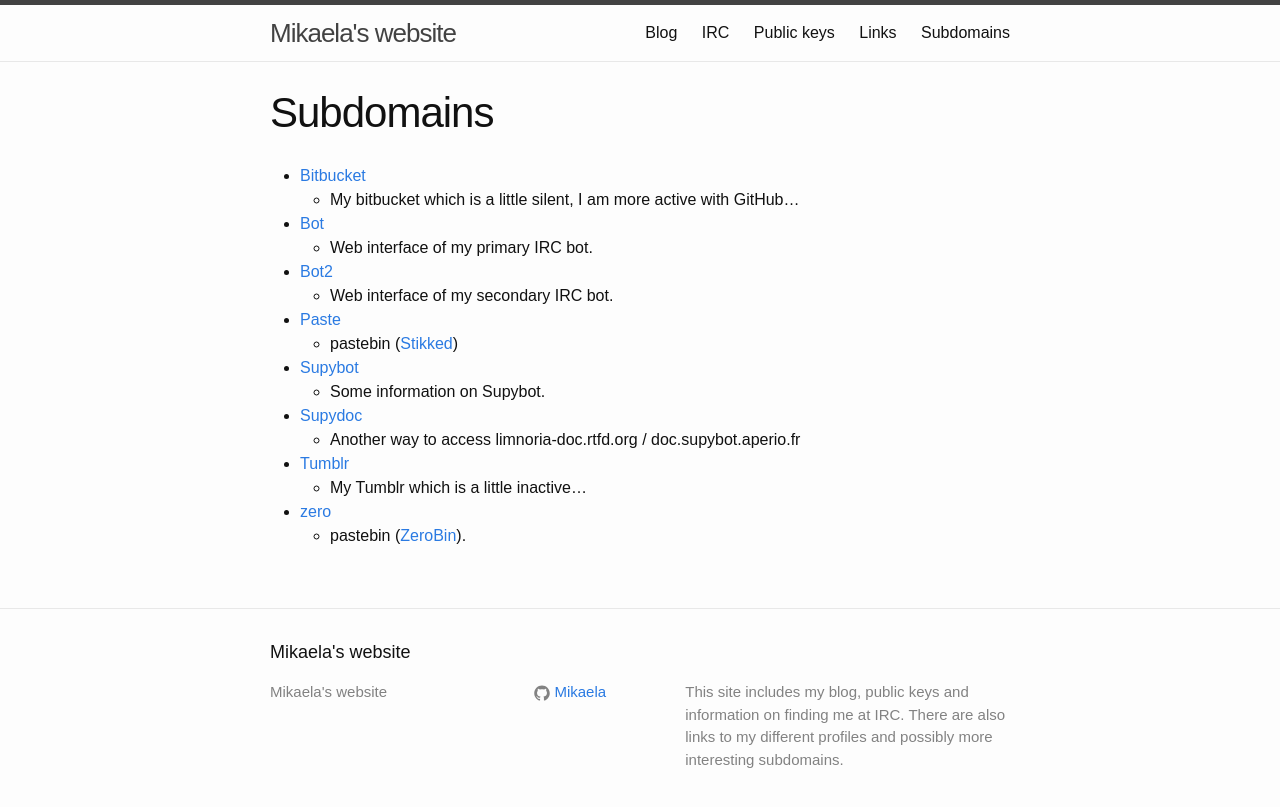
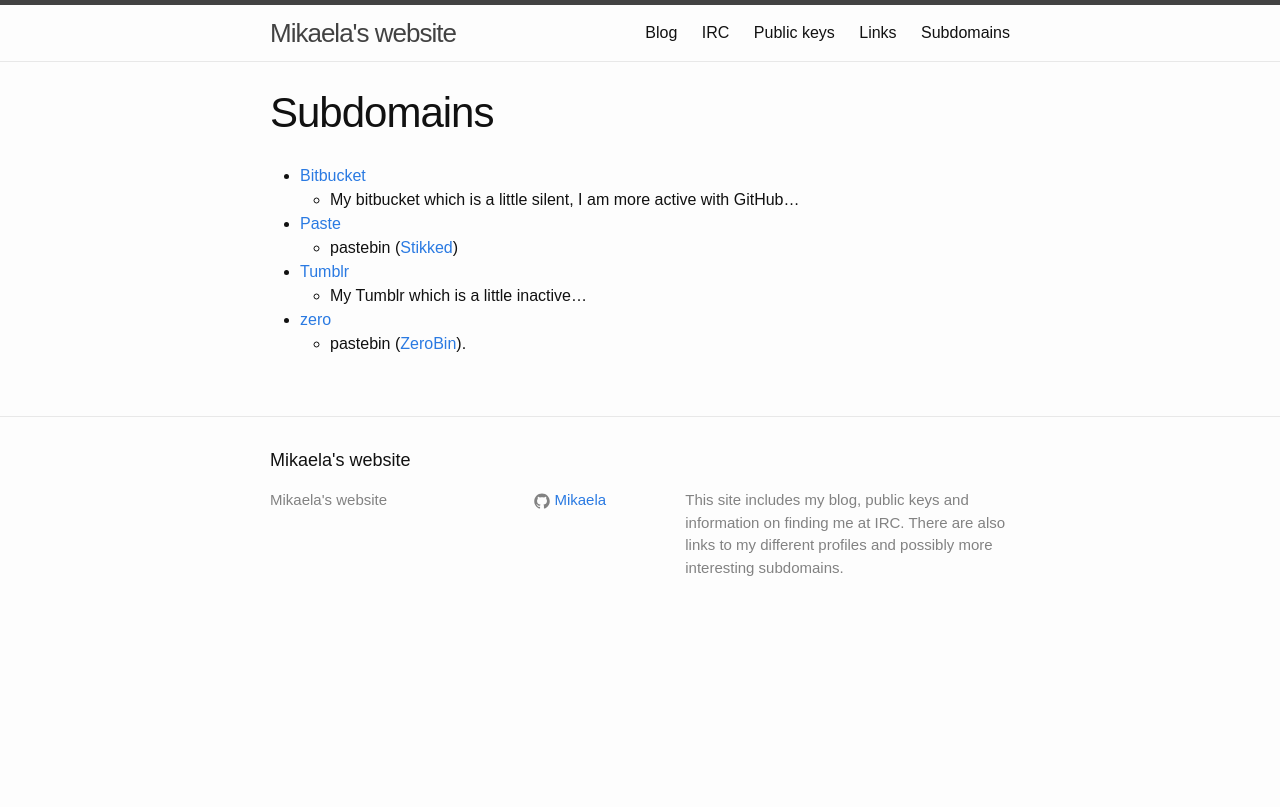
Before and after one commit to Mikaela/mikaela.github.io, a Jekyll site: the page built from pages/subdomains.markdown, in a window 1280 px wide. Shown: the top 807 px of the page. Built offline with Jekyll 4.4.1, drawn with Linux system fonts in a browser that asks for light colours; Markdown is read by kramdown in place of the engine named in the settings.

Commit message:
subdomains: clear bot related ones

```diff
--- a/pages/subdomains.markdown
+++ b/pages/subdomains.markdown
@@ -6,16 +6,8 @@
 
 * [Bitbucket](https://bitbucket.mikaela.info)
     * My bitbucket which is a little silent, I am more active with GitHub…
-* [Bot](https://bot.mikaela.info)
-    * Web interface of my primary IRC bot.
-* [Bot2](https://bot2.mikaela.info)
-    * Web interface of my secondary IRC bot.
 * [Paste](https://paste.mikaela.info)
     * pastebin ([Stikked](https://github.com/claudehohl/Stikked))
-* [Supybot](https://supybot.mikaela.info)
-    * Some information on Supybot.
-* [Supydoc](https://supydoc.mikaela.info)
-    * Another way to access limnoria-doc.rtfd.org / doc.supybot.aperio.fr
 * [Tumblr](http://tumblr.mikaela.info)
     * My Tumblr which is a little inactive…
 * [zero](https://zero.mikaela.info)
```
